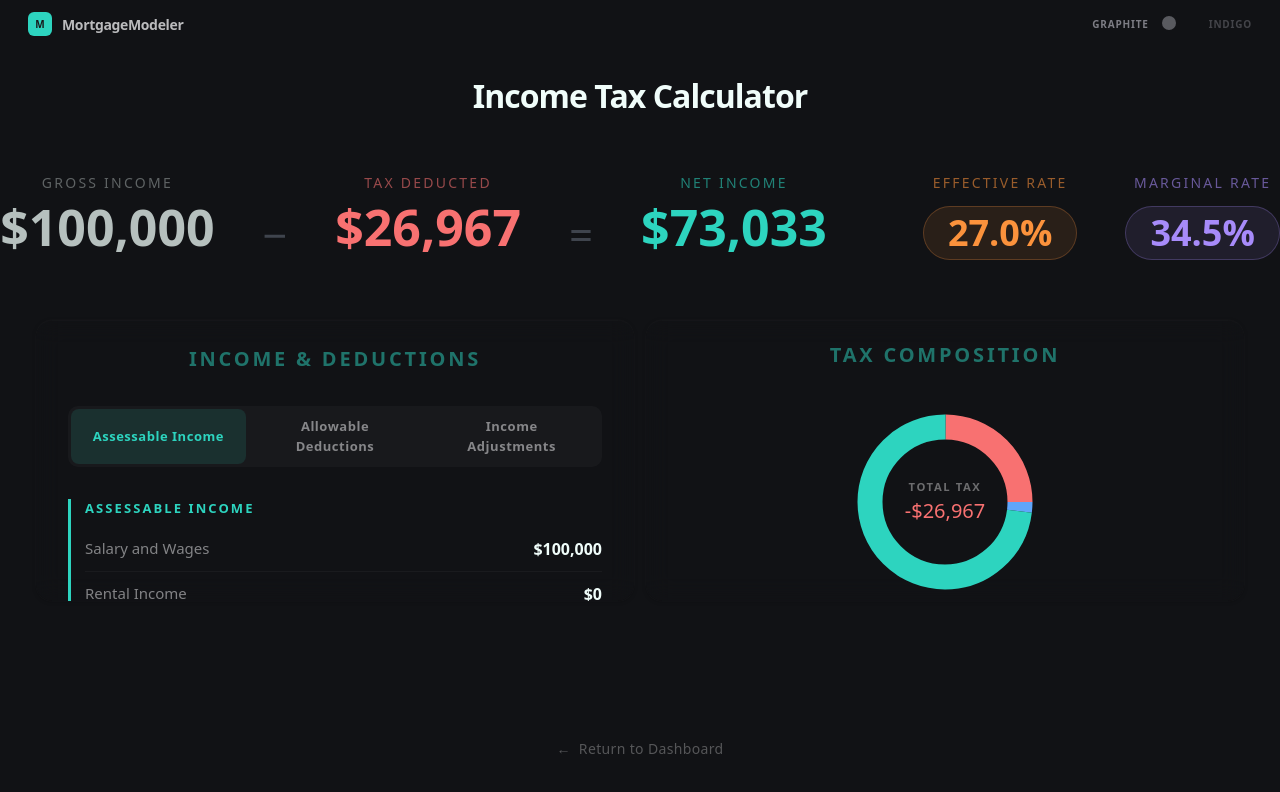
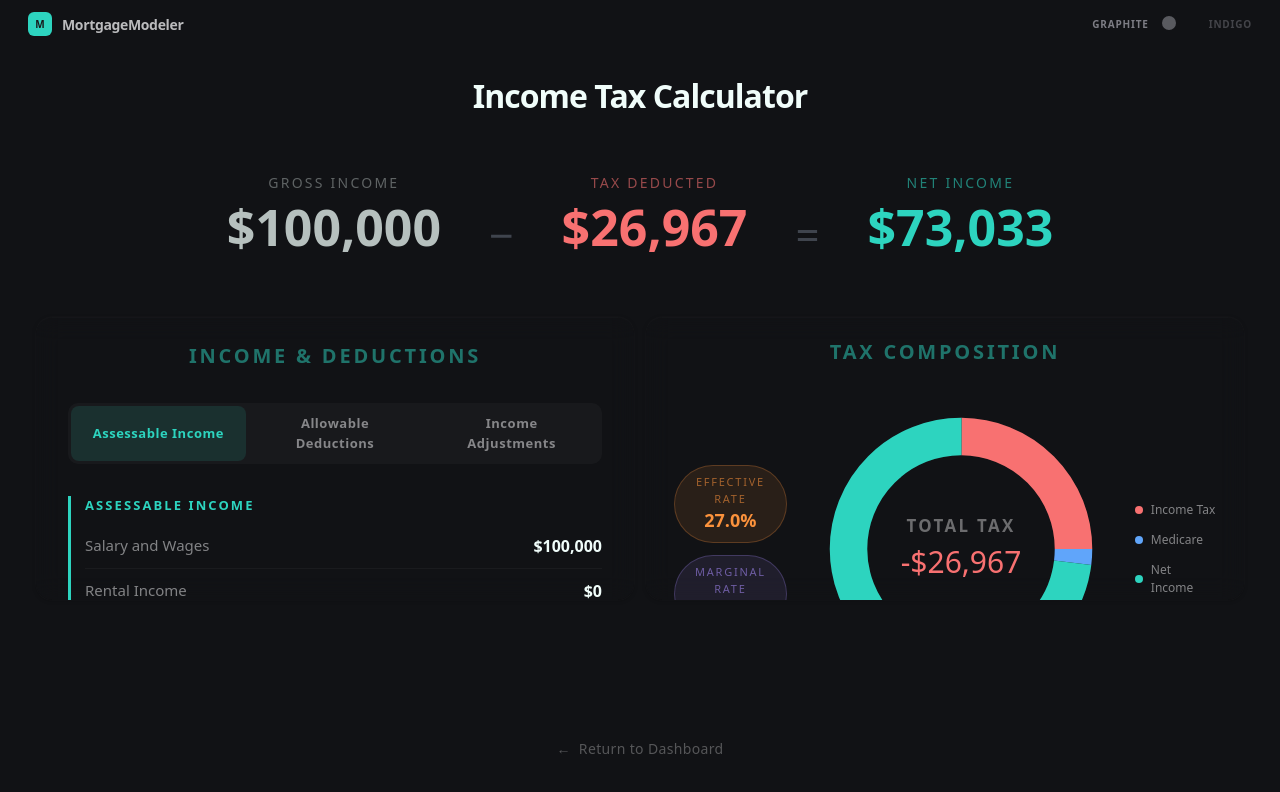
Before and after one commit to jordanlbf/MortgageModeler, a Next.js app in the folder frontend/: page /tax in a window 1280 px wide. Shown: the top 792 px of the page. Built offline with nearby package versions, Linux system fonts and the light colour scheme.

Commit message:
feat(tax): move rate pills into tax composition card flanking donut

```diff
--- a/frontend/src/components/tax/TaxBreakdown.tsx
+++ b/frontend/src/components/tax/TaxBreakdown.tsx
@@ -40,7 +40,7 @@ function DonutChart({ segments, totalTax }: {
   });
 
   return (
-    <svg viewBox="0 0 160 160" style={{ width: 200, height: 200, flexShrink: 0 }}>
+    <svg viewBox="0 0 160 160" style={{ width: 300, height: 300, flexShrink: 0 }}>
       <circle cx="80" cy="80" r="60" fill="none" stroke="rgba(255,255,255,0.03)" strokeWidth="20" />
       {arcs.map((arc) => (
         <circle
@@ -170,10 +170,12 @@ interface TaxCompositionProps {
   taxableIncome?: number;
   totalTax: number;
   netIncome: number;
+  effectiveRate?: number;
+  marginalRate?: number;
 }
 
 export default function TaxComposition({
-  taxableIncome = 0, totalTax, netIncome,
+  taxableIncome = 0, totalTax, netIncome, effectiveRate, marginalRate,
 }: TaxCompositionProps) {
   const allSegments = DONUT_SEGMENTS.map(({ key, label, color }) => ({
     key, label, color,
@@ -193,8 +195,44 @@ export default function TaxComposition({
           Tax Composition
         </span>
 
-        <DonutChart segments={allSegments} totalTax={totalTax} />
-        <LegendDots segments={allSegments} />
+        <div className="flex w-full items-center">
+          {/* Rate pills — left */}
+          <div className="flex flex-1 flex-col items-end gap-3">
+            {effectiveRate != null && marginalRate != null && (
+              <>
+                <div
+                  className="flex flex-col items-center rounded-full px-5 py-2 text-center"
+                  style={{ background: mix("#fb923c", 10), border: `1px solid ${mix("#fb923c", 25)}` }}
+                >
+                  <span className="text-[11px] font-medium uppercase tracking-[0.16em]" style={{ color: mix("#fb923c", 58) }}>Effective Rate</span>
+                  <span className="text-[18px] font-semibold tabular-nums" style={{ color: "#fb923c" }}>{effectiveRate.toFixed(1)}%</span>
+                </div>
+                <div
+                  className="flex flex-col items-center rounded-full px-5 py-2 text-center"
+                  style={{ background: mix("#a78bfa", 10), border: `1px solid ${mix("#a78bfa", 25)}` }}
+                >
+                  <span className="text-[11px] font-medium uppercase tracking-[0.16em]" style={{ color: mix("#a78bfa", 58) }}>Marginal Rate</span>
+                  <span className="text-[18px] font-semibold tabular-nums" style={{ color: "#a78bfa" }}>{marginalRate.toFixed(1)}%</span>
+                </div>
+              </>
+            )}
+          </div>
+
+          {/* Donut — centre */}
+          <div className="mx-6 shrink-0">
+            <DonutChart segments={allSegments} totalTax={totalTax} />
+          </div>
+
+          {/* Legend — right */}
+          <div className="flex flex-1 flex-col gap-3">
+            {allSegments.filter((s) => s.value > 0).map((s) => (
+              <div key={s.label} className="flex items-center gap-2">
+                <div className="h-2 w-2 shrink-0 rounded-full" style={{ background: s.color }} />
+                <span className="text-[12px] text-muted/50">{s.label}</span>
+              </div>
+            ))}
+          </div>
+        </div>
 
         <div className="w-full h-px" style={{ background: t.border.default }} />
 
--- a/frontend/src/components/tax/TaxView.tsx
+++ b/frontend/src/components/tax/TaxView.tsx
@@ -22,11 +22,9 @@ interface KpiHeroStripProps {
   gross: number;
   totalTax: number;
   netIncome: number;
-  effectiveRate: number;
-  marginalRate: number;
 }
 
-function KpiHeroStrip({ gross, totalTax, netIncome, effectiveRate, marginalRate }: KpiHeroStripProps) {
+function KpiHeroStrip({ gross, totalTax, netIncome }: KpiHeroStripProps) {
   return (
     <div className="mb-6 flex items-start justify-center gap-12 py-7">
         {/* Gross Income */}
@@ -70,47 +68,6 @@ function KpiHeroStrip({ gross, totalTax, netIncome, effectiveRate, marginalRate
             {formatCurrencyShort(netIncome)}
           </div>
         </div>
-
-      {/* Divider */}
-      <div className="h-24 w-px" style={{ background: t.border.default }} />
-
-      {/* Effective Rate */}
-      <div className="text-center">
-        <div className="mb-[14px] flex h-5 items-start justify-center">
-          <span className="text-[14px] font-medium uppercase tracking-[0.16em]" style={{ color: mix("#fb923c", 58) }}>
-            Effective Rate
-          </span>
-        </div>
-        <div
-          className="rounded-full px-6 py-2 text-[36px] font-semibold tabular-nums leading-none"
-          style={{
-            color: "#fb923c",
-            background: mix("#fb923c", 10),
-            border: `1px solid ${mix("#fb923c", 25)}`,
-          }}
-        >
-          {effectiveRate.toFixed(1)}%
-        </div>
-      </div>
-
-      {/* Marginal Rate */}
-      <div className="text-center">
-        <div className="mb-[14px] flex h-5 items-start justify-center">
-          <span className="text-[14px] font-medium uppercase tracking-[0.16em]" style={{ color: mix("#a78bfa", 58) }}>
-            Marginal Rate
-          </span>
-        </div>
-        <div
-          className="rounded-full px-6 py-2 text-[36px] font-semibold tabular-nums leading-none"
-          style={{
-            color: "#a78bfa",
-            background: mix("#a78bfa", 10),
-            border: `1px solid ${mix("#a78bfa", 25)}`,
-          }}
-        >
-          {marginalRate.toFixed(1)}%
-        </div>
-      </div>
     </div>
   );
 }
@@ -137,8 +94,6 @@ export default function TaxView() {
             gross={gross}
             totalTax={DUMMY.total_tax}
             netIncome={DUMMY.net_income}
-            effectiveRate={effRate}
-            marginalRate={DUMMY.marginal_rate * 100}
           />
 
           <div className="min-h-0 grid gap-3" style={{ gridTemplateColumns: "1fr 1fr", flex: "0.7" }}>
@@ -153,6 +108,8 @@ export default function TaxView() {
                 taxableIncome={taxableIncome}
                 totalTax={DUMMY.total_tax}
                 netIncome={DUMMY.net_income}
+                effectiveRate={effRate}
+                marginalRate={DUMMY.marginal_rate * 100}
               />
             </div>
           </div>
```
Lines whose indentation alone changed are shown as unchanged.
